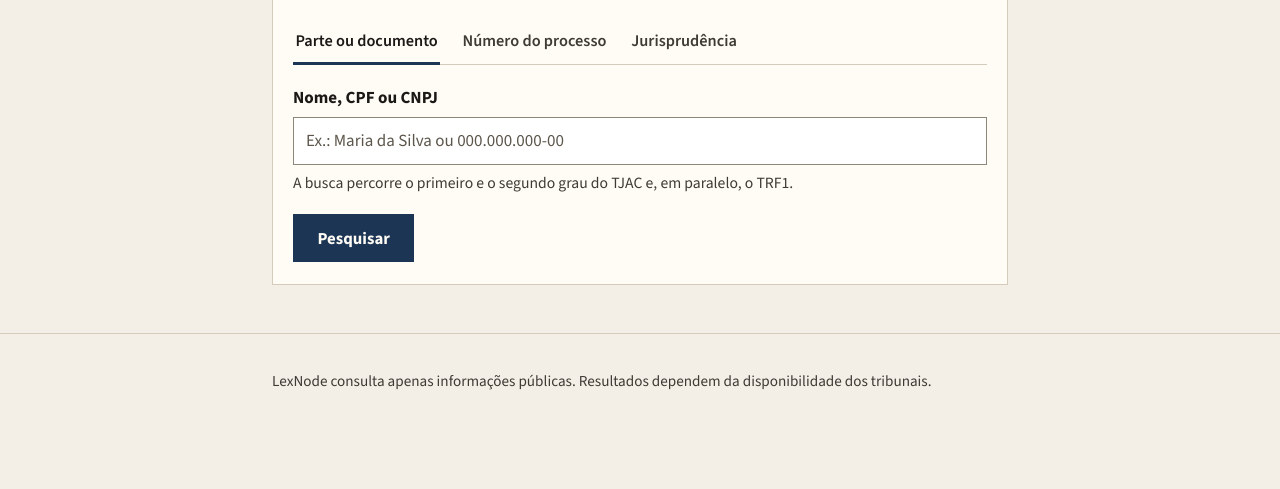
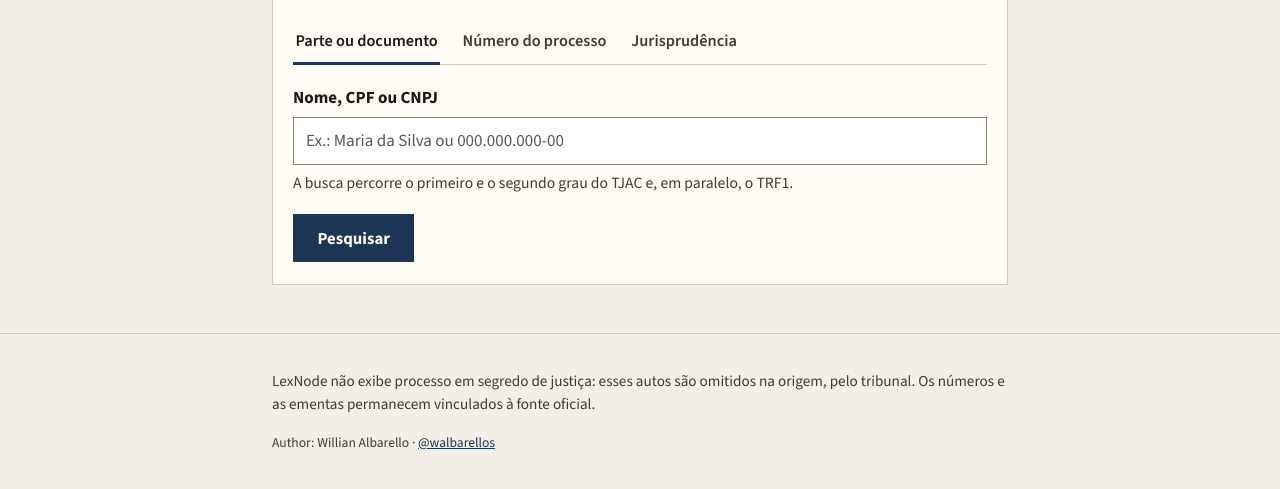
Before and after one commit to walbarellos/LexNode, a FastAPI app: page / in a window 1280 px wide. Shown: the part 271-760 px from the top of the page. Run offline with FastAPI, Linux system fonts and the light colour scheme.

Commit message:
Adiciona aviso de segredo de justiça e créditos do autor no rodapé

```diff
--- a/src/web/templates/index.html
+++ b/src/web/templates/index.html
@@ -383,7 +383,8 @@
     </main>
     <footer>
         <div class="wrap">
-            <p>LexNode consulta apenas informações públicas. Resultados dependem da disponibilidade dos tribunais.</p>
+            <p>LexNode não exibe processo em segredo de justiça: esses autos são omitidos na origem, pelo tribunal. Os números e as ementas permanecem vinculados à fonte oficial.</p>
+            <p style="margin-top: 0.5rem; font-size: 0.85rem; color: var(--muted);">Author: Willian Albarello · <a href="https://github.com/walbarellos" target="_blank" rel="noopener noreferrer" style="color: var(--navy); text-decoration: underline;">@walbarellos</a></p>
         </div>
     </footer>
     <script>
```
